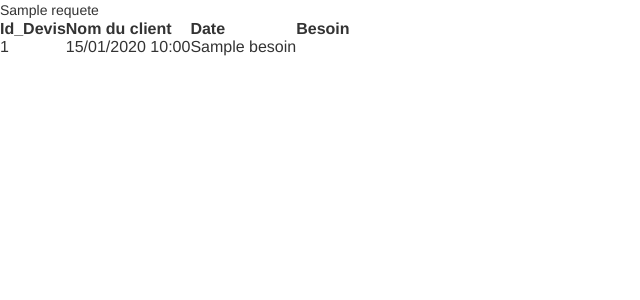
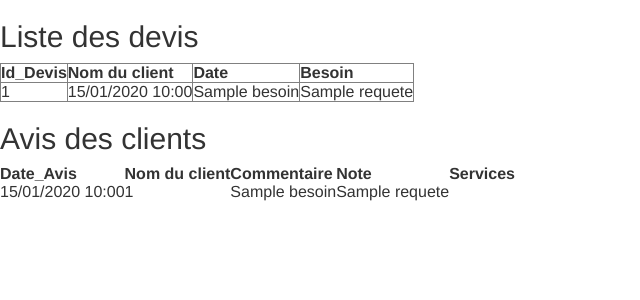
Before and after one commit to Malakhannachi/projet-fin-d-etude, a PHP site: template view/admin.php in a window 1280 px wide. Shown: the part 40-340 px from the top of the page, without its empty margins (0-640 px from the left). Run offline with PHP 8.4, Linux system fonts and the light colour scheme; the template is opened without the code that fills it: most values are stand-ins (such as "Sample title", 1, 10 or a date in 2020).

Commit message:
coder page admin

```diff
--- a/view/admin.php
+++ b/view/admin.php
@@ -1,6 +1,6 @@
 <?php ob_start();?>
-
-<table>
+<h2>Liste des devis</h2>
+<table border="1">
     <thead>
         <tr>
             <th>Id_Devis</th>
@@ -19,7 +19,34 @@
                 <td><?= $dev['id_Devis'] ?></td>
                 <td><?= $date_Devis ?></td>
                 <td><?= $dev['besoin'] ?></td>
-                <?= $dev['nom'] ?></a>
+                <td><?= $dev['nom'] ?></td>
+            </tr>
+            <?php } ?>
+    </tbody>
+</table>
+<h2>Avis des clients</h2>
+
+<table>
+    <thead>
+        <tr>
+            <th>Date_Avis</th>
+            <th>Nom du client</th>
+            <th>Commentaire</th>
+            <th>Note</th>
+            <th>Services</th>
+        </tr>
+    </thead>
+    <tbody>
+        <?php
+        foreach ($requeteAvis->fetchAll() as $avi) //boucle pour afficher les messages
+         {
+            $date_Avis = (new DateTime($avi['date_Avis']))->format('d/m/Y H:i');   // changer le format de la datetime en francais
+            ?>
+            <tr>
+                <td><?= $date_Avis ?></td>
+                <td><?= $avi['id_Devis'] ?></td>
+                <td><?= $dev['besoin'] ?></td>
+                <td><?= $dev['nom'] ?></td>
             </tr>
             <?php } ?>
     </tbody>
```
Also changed, not shown: controlleur/Controller.php (+9 -0 lines), view/listAvis.php (added, +30 -0 lines).
